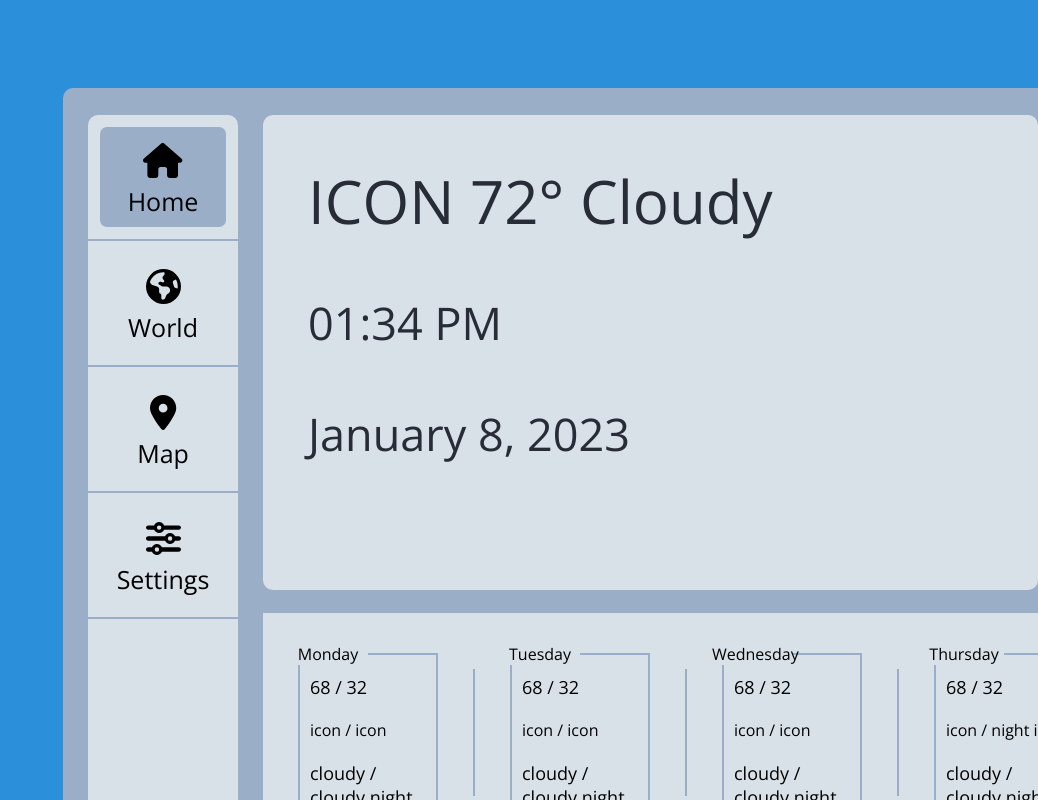
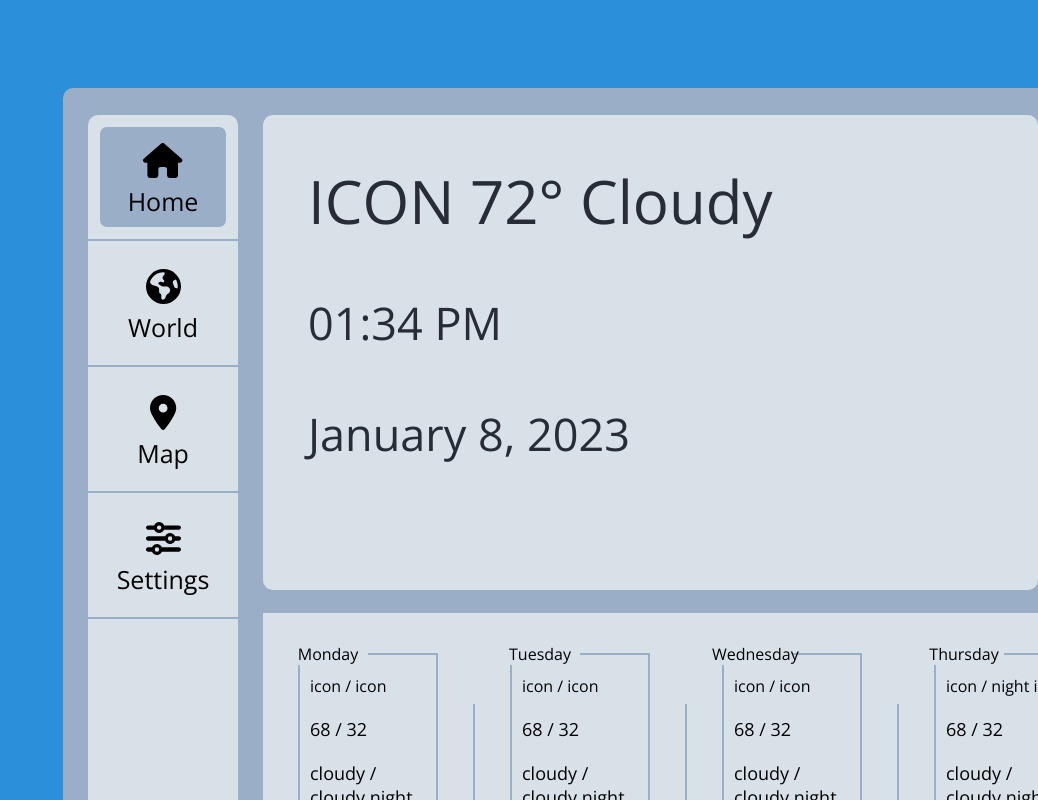
Before and after one commit to nslee333/dev-folder, a React (Create React App) app in the folder weather_app/client/: page / in a window 1280 px wide. Shown: the top 800 px of the page, without its empty margins (242-1280 px from the left). Built offline with nearby package versions, Linux system fonts and the light colour scheme.

Commit message:
Minor home element changes, styling adjustments related.

```diff
--- a/weather_app/client/src/App.css
+++ b/weather_app/client/src/App.css
@@ -211,8 +211,9 @@
 .variable__home__hr {
   display: inline-block;
   border: 1px solid var(--main-darkGrey);
-  height: 125px;
+  height: 150px;
   position: relative;
+  top: 60px;
   left: 15px;
   margin-left: 15px;
   margin-right: 15px;
@@ -271,11 +272,8 @@
 }
 .variable__home__page__day__conditions__icon {
   text-align: left;
-  /* margin: 10px; */
-  /* font-size: 18px; */
-  /* margin-top: 20px; */
-  /* margin-bottom: 20px; */
-  /* margin-right: 10px; */
+  margin-top: 20px;
+  margin-bottom: 20px;
   margin-left: 10px;
   background-color: var(--main-grey);
 }
--- a/weather_app/client/src/App.tsx
+++ b/weather_app/client/src/App.tsx
@@ -263,8 +263,8 @@ const homeComponent: () => JSX.Element = () => {
         <div className='variable__home__page'>
           <div className='variable__home__page__day'>Monday</div>
           <div className='variable__home__page__day__conditions'>
+            <div className='variable__home__page__day__conditions__icon'>icon / icon</div>
             <div className='variable__home__page__day__conditions__temperature'>68 / 32</div>
-            <div className='variable__home__page__day__conditions__icon'>icon / icon</div>
             <div className='variable__home__page__day__conditions__description'>cloudy / cloudy night</div>
           </div>
         </div>
@@ -272,8 +272,8 @@ const homeComponent: () => JSX.Element = () => {
         <div className='variable__home__page'>
           <div className='variable__home__page__day'>Tuesday</div>
           <div className='variable__home__page__day__conditions'>
+            <div className='variable__home__page__day__conditions__icon'>icon / icon</div>
             <div className='variable__home__page__day__conditions__temperature'>68 / 32</div>
-            <div className='variable__home__page__day__conditions__icon'>icon / icon</div>
             <div className='variable__home__page__day__conditions__description'>cloudy / cloudy night</div>
           </div>
 
@@ -283,8 +283,8 @@ const homeComponent: () => JSX.Element = () => {
         <div className='variable__home__page'>
           <div className='variable__home__page__day'>Wednesday</div>
           <div className='variable__home__page__day__conditions'>
+            <div className='variable__home__page__day__conditions__icon'>icon / icon</div>
             <div className='variable__home__page__day__conditions__temperature'>68 / 32</div>
-            <div className='variable__home__page__day__conditions__icon'>icon / icon</div>
             <div className='variable__home__page__day__conditions__description'>cloudy / cloudy night</div>
           </div>
         </div>
@@ -292,8 +292,8 @@ const homeComponent: () => JSX.Element = () => {
         <div className='variable__home__page'>
           <div className='variable__home__page__day'>Thursday</div> {/* //TODO consider swapping temp with icons vertically*/}
           <div className='variable__home__page__day__conditions'>
+            <div className='variable__home__page__day__conditions__icon'>icon / night icon</div>
             <div className='variable__home__page__day__conditions__temperature'>68 / 32</div>
-            <div className='variable__home__page__day__conditions__icon'>icon / night icon</div>
             <div className='variable__home__page__day__conditions__description'>cloudy / cloudy night</div>
           </div>
         </div>
@@ -301,14 +301,15 @@ const homeComponent: () => JSX.Element = () => {
         <div className='variable__home__page'>
           <div className='variable__home__page__day'>Friday</div>
           <div className='variable__home__page__day__conditions'>
+            <div className='variable__home__page__day__conditions__icon'>icon / icon</div>
             <div className='variable__home__page__day__conditions__temperature'>68 / 32</div>
-            <div className='variable__home__page__day__conditions__icon'>icon / icon</div>
             <div className='variable__home__page__day__conditions__description'>cloudy / cloudy night</div>
           </div>
         </div>
     </div>
   );
 }
+
 
 const worldComponent: () => JSX.Element = () => {
   return (
@@ -317,6 +318,7 @@ const worldComponent: () => JSX.Element = () => {
     </div>
   );
 }
+
 
 const mapComponent: () => JSX.Element = () => {
   return (
```
